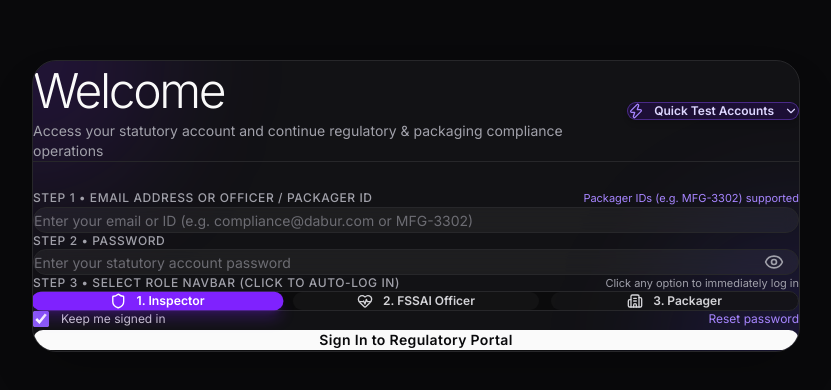
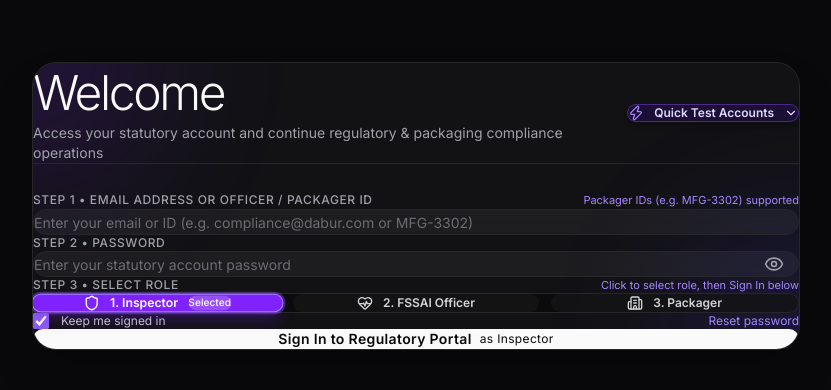
Before and after one commit to PulkitSachdev25/ComplianceX, a React (Vite) app in the folder frontend/: page / in a window 1280 px wide. Shown: the part 194-584 px from the top of the page, without its empty margins (224-1055 px from the left). Built offline with nearby package versions, Linux system fonts and the light colour scheme.

Commit message:
fix(auth): role navbar now selects role instead of auto-logging in

```diff
--- a/frontend/src/components/ui/sign-in.tsx
+++ b/frontend/src/components/ui/sign-in.tsx
@@ -94,24 +94,6 @@
 
   const handleRoleNavbarClick = (role: 'inspector' | 'fssai' | 'packager') => {
     setSelectedRole(role);
-
-    // Autofill with the role's demo account if fields are currently empty
-    let identifier = inputIdentifier;
-    let password = inputPassword;
-    if (!identifier) {
-      const match = TEST_ACCOUNTS.find(a => a.role === role);
-      if (match) {
-        identifier = match.id;
-        password = match.pass;
-        setInputIdentifier(identifier);
-        setInputPassword(password);
-      }
-    }
-
-    // Automatically logs in when clicked as requested
-    if (onSignIn) {
-      onSignIn({ email: identifier, password: password, role });
-    }
   };
 
   const handleSubmit = (e: React.FormEvent) => {
@@ -257,9 +239,9 @@
             <div>
               <div className="flex items-center justify-between mb-2.5">
                 <label className="text-xs font-medium text-muted-foreground uppercase tracking-wider">
-                  Step 3 • Select Role Navbar (Click to Auto-Log In)
+                  Step 3 • Select Role
                 </label>
-                <span className="text-[11px] text-zinc-400">Click any option to immediately log in</span>
+                <span className="text-[11px] text-violet-400">Click to select role, then Sign In below</span>
               </div>
 
               {/* The 3-Option Role Navbar */}
@@ -268,45 +250,54 @@
                 <button
                   type="button"
                   onClick={() => handleRoleNavbarClick('inspector')}
-                  className={`flex items-center justify-center gap-2.5 p-3.5 rounded-xl text-xs font-semibold transition-all cursor-pointer ${
+                  className={`flex items-center justify-center gap-2.5 p-3.5 rounded-xl text-xs font-semibold transition-all cursor-pointer border ${
                     selectedRole === 'inspector'
-                      ? 'bg-violet-600 text-white shadow-lg shadow-violet-600/30 scale-[1.02]'
-                      : 'bg-white/[0.03] hover:bg-white/[0.08] text-zinc-300 border border-transparent hover:border-white/10'
+                      ? 'bg-violet-600 text-white shadow-lg shadow-violet-600/30 scale-[1.02] border-violet-400 ring-2 ring-violet-500/40'
+                      : 'bg-white/[0.03] hover:bg-white/[0.08] text-zinc-300 border-transparent hover:border-white/10'
                   }`}
-                  title="Click to automatically log in as Legal Metrology Inspector"
+                  title="Select Legal Metrology Inspector role"
                 >
                   <Shield className="w-4 h-4" />
                   <span>1. Inspector</span>
+                  {selectedRole === 'inspector' && (
+                    <span className="text-[10px] ml-1 px-1.5 py-0.5 rounded-full bg-white/20 font-medium">Selected</span>
+                  )}
                 </button>
 
                 {/* Option 2: FSSAI Officer */}
                 <button
                   type="button"
                   onClick={() => handleRoleNavbarClick('fssai')}
-                  className={`flex items-center justify-center gap-2.5 p-3.5 rounded-xl text-xs font-semibold transition-all cursor-pointer ${
+                  className={`flex items-center justify-center gap-2.5 p-3.5 rounded-xl text-xs font-semibold transition-all cursor-pointer border ${
                     selectedRole === 'fssai'
-                      ? 'bg-emerald-600 text-white shadow-lg shadow-emerald-600/30 scale-[1.02]'
-                      : 'bg-white/[0.03] hover:bg-white/[0.08] text-zinc-300 border border-transparent hover:border-white/10'
+                      ? 'bg-emerald-600 text-white shadow-lg shadow-emerald-600/30 scale-[1.02] border-emerald-400 ring-2 ring-emerald-500/40'
+                      : 'bg-white/[0.03] hover:bg-white/[0.08] text-zinc-300 border-transparent hover:border-white/10'
                   }`}
-                  title="Click to automatically log in as FSSAI Food Safety Officer"
+                  title="Select FSSAI Food Safety Officer role"
                 >
                   <HeartPulse className="w-4 h-4" />
                   <span>2. FSSAI Officer</span>
+                  {selectedRole === 'fssai' && (
+                    <span className="text-[10px] ml-1 px-1.5 py-0.5 rounded-full bg-white/20 font-medium">Selected</span>
+                  )}
                 </button>
 
                 {/* Option 3: Brand Packager */}
                 <button
                   type="button"
                   onClick={() => handleRoleNavbarClick('packager')}
-                  className={`flex items-center justify-center gap-2.5 p-3.5 rounded-xl text-xs font-semibold transition-all cursor-pointer ${
+                  className={`flex items-center justify-center gap-2.5 p-3.5 rounded-xl text-xs font-semibold transition-all cursor-pointer border ${
                     selectedRole === 'packager'
-                      ? 'bg-amber-600 text-white shadow-lg shadow-amber-600/30 scale-[1.02]'
-                      : 'bg-white/[0.03] hover:bg-white/[0.08] text-zinc-300 border border-transparent hover:border-white/10'
+                      ? 'bg-amber-600 text-white shadow-lg shadow-amber-600/30 scale-[1.02] border-amber-400 ring-2 ring-amber-500/40'
+                      : 'bg-white/[0.03] hover:bg-white/[0.08] text-zinc-300 border-transparent hover:border-white/10'
                   }`}
-                  title="Click to automatically log in as Brand Packager (MFG-3302)"
+                  title="Select Brand Packager (MFG) role"
                 >
                   <Building2 className="w-4 h-4" />
                   <span>3. Packager</span>
+                  {selectedRole === 'packager' && (
+                    <span className="text-[10px] ml-1 px-1.5 py-0.5 rounded-full bg-white/20 font-medium">Selected</span>
+                  )}
                 </button>
               </div>
             </div>
@@ -329,9 +320,12 @@
             {/* Main Submit Button */}
             <button
               type="submit"
-              className="w-full rounded-2xl bg-primary py-4 font-semibold text-primary-foreground hover:bg-primary/90 transition-all cursor-pointer shadow-xl active:scale-[0.99] text-sm mt-2 tracking-wide"
+              className="w-full rounded-2xl bg-primary py-4 font-semibold text-primary-foreground hover:bg-primary/90 transition-all cursor-pointer shadow-xl active:scale-[0.99] text-sm mt-2 tracking-wide flex items-center justify-center gap-2"
             >
-              Sign In to Regulatory Portal
+              <span>Sign In to Regulatory Portal</span>
+              <span className="text-xs px-2.5 py-0.5 rounded-full bg-white/20 font-normal">
+                {selectedRole === 'inspector' ? 'as Inspector' : selectedRole === 'fssai' ? 'as FSSAI Officer' : 'as Packager'}
+              </span>
             </button>
           </form>
         </div>
```
